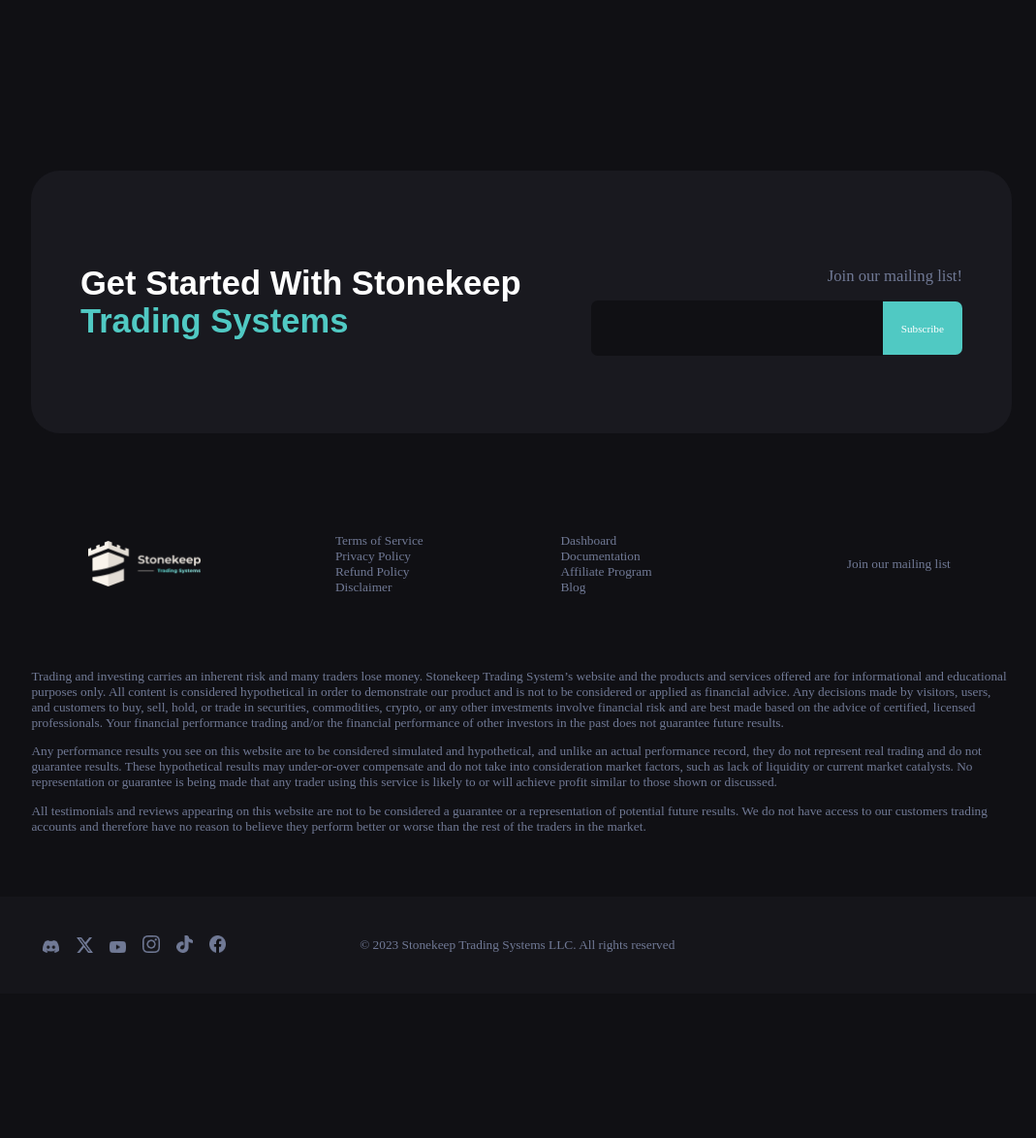
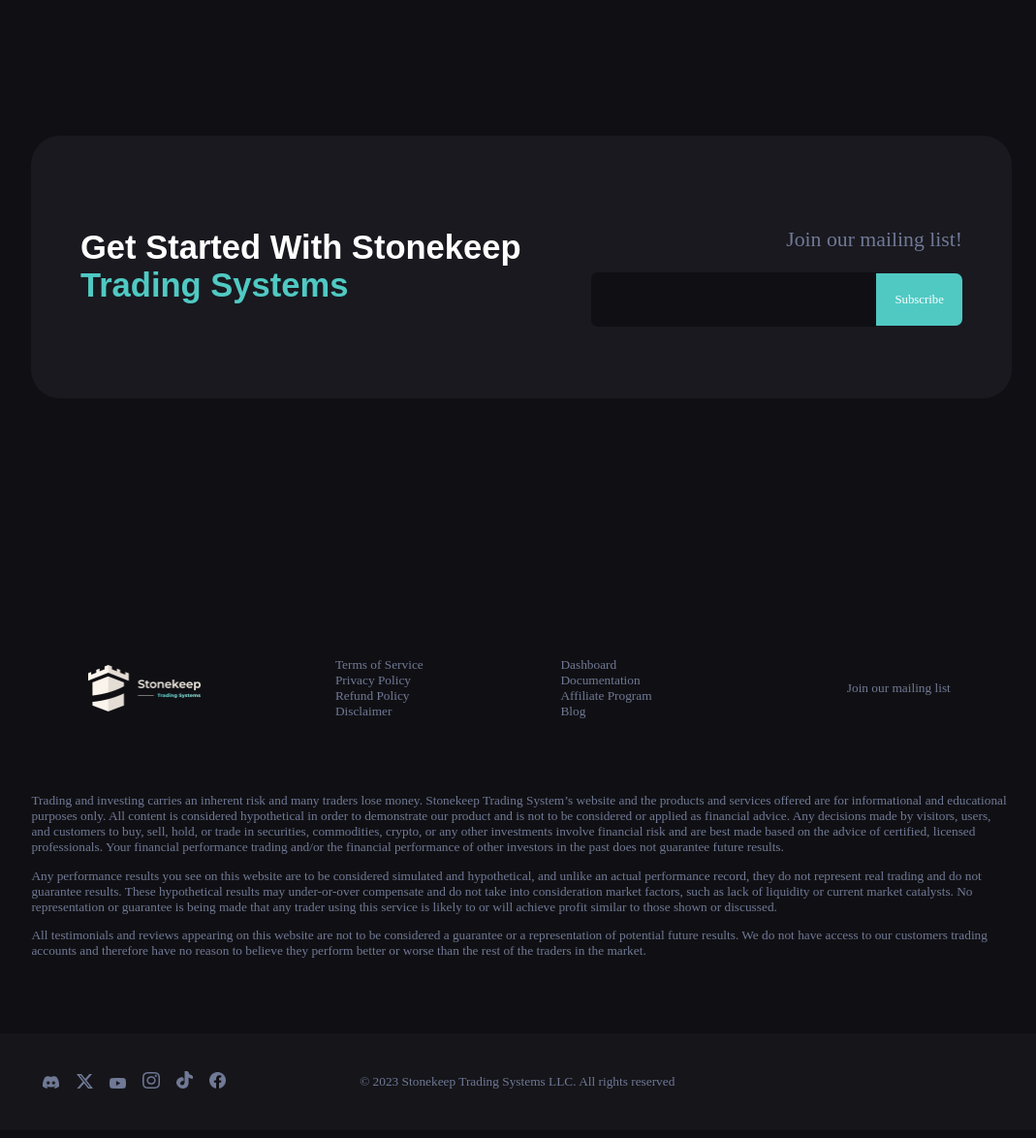
Before and after one commit to friendlyonion/stonekeep, a Flask app: page / in a window 1280 px wide. Shown: the part 5220-6394 px from the top of the page at 97% size, without its empty margins (102-1171 px from the left). Before the commit the page ends 6203 px from the top, so only its background shows below. Run offline with Flask 3, Linux system fonts and the light colour scheme; some web fonts are replaced.

Commit message:
Update 4.1
Fixed div scaling

```diff
--- a/static/style.css
+++ b/static/style.css
@@ -353,7 +353,9 @@
 #mailingList {
     display: flex;
     width: 100%;
-    height: 500px;
+    height: fit-content;
+    margin-top: 5%;
+    margin-bottom: 20%;
     justify-content: center;
     align-items: center;
 }
@@ -407,7 +409,7 @@
 }
 
 #subscribeButton {
-    font-size: 0.7rem;
+    font-size: 1vw;
     background-color: #50C9C3;
     width: 30%;
     height: 100%;
@@ -432,7 +434,7 @@
 
 footer {
     width: 100%;
-    height: 300px;
+    height: fit-content;
     display: flex;
     justify-content: center;
     align-items: center;
--- a/templates/index.html
+++ b/templates/index.html
@@ -480,7 +480,7 @@
                     <h4>Get Started With Stonekeep <span style='color: #50C9C3'>Trading Systems</span></h4>
                 </div>
                 <div id='signupRight'>
-                    <p style="font-size:1.302vw;color: #707995;font-family: CMedium;width: 100%;text-align: right;">Join
+                    <p style="font-size:1.7vw;color: #707995;font-family: CMedium;width: 100%;text-align: right;">Join
                         our mailing list!</p>
                     <div id='joinArea'>
                         <input type="text" id="fname" name="mailing">
```
